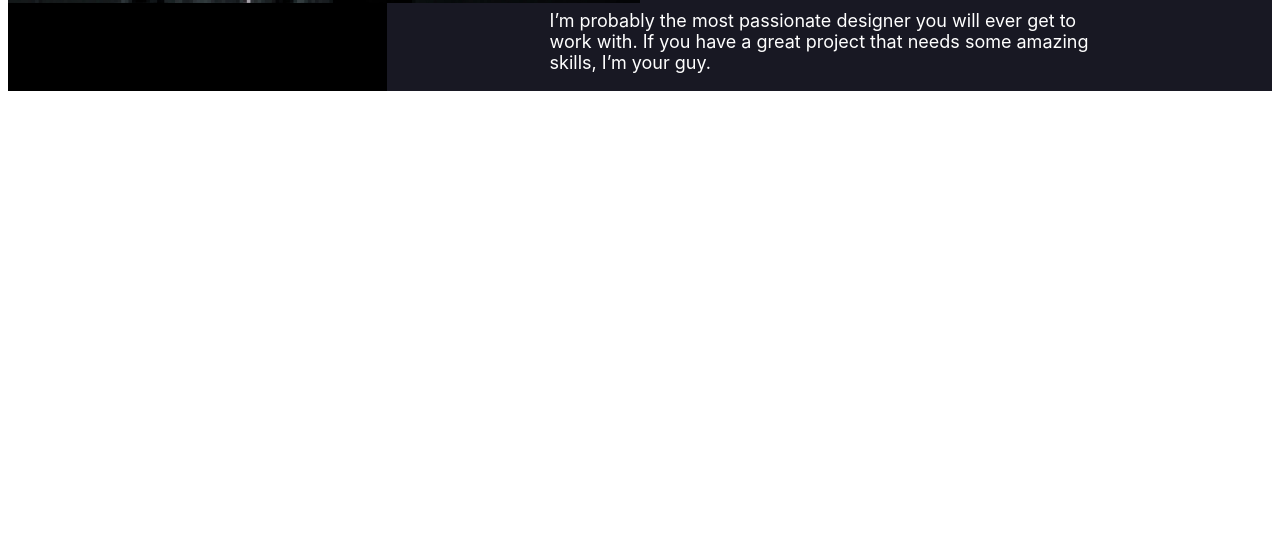
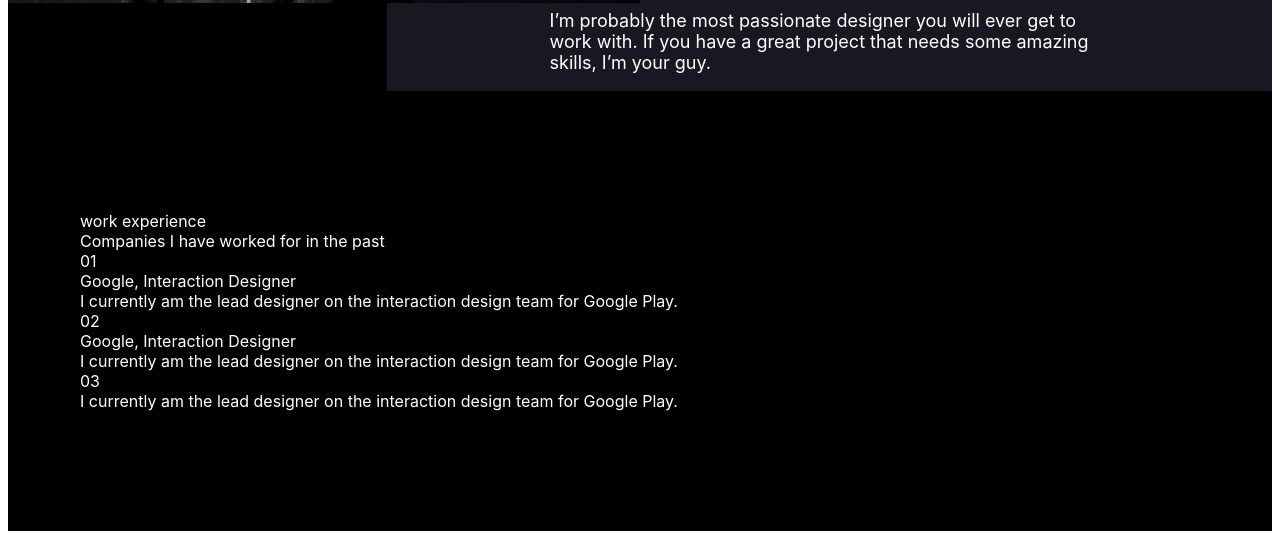
Before and after one commit to andreyon/Williams, a plain HTML site: page index.html in a window 1280 px wide. Shown: the part 823-1362 px from the top of the page. Before the commit the page ends 922 px from the top, so only its background shows below. Drawn offline with Linux system fonts and the light colour scheme.

Commit message:
Added experience section

```diff
--- a/css/style.css
+++ b/css/style.css
@@ -90,3 +90,9 @@
 .description {
   font-size: 18px;
 }
+
+.experience-section {
+  background-color: #000000;
+  padding: 120px 72px;
+  color: #ffffff;
+}
--- a/index.html
+++ b/index.html
@@ -44,6 +44,36 @@
           <div class="right"></div>
         </div>
       </section>
+
+      <section class="experience-section">
+        <div class="title">work experience</div>
+        <div class="main-title">Companies I have worked for in the past</div>
+        <div class="cards-wrapper">
+          <div class="card">
+            <div class="card-number">01</div>
+            <div class="card-title">Google, Interaction Designer</div>
+            <div class="card-description">
+              I currently am the lead designer on the interaction design team
+              for Google Play.
+            </div>
+          </div>
+          <div class="card">
+            <div class="card-number">02</div>
+            <div class="card-title">Google, Interaction Designer</div>
+            <div class="card-description">
+              I currently am the lead designer on the interaction design team
+              for Google Play.
+            </div>
+          </div>
+          <div class="card">
+            <div class="card-number">03</div>
+            <div class="card-description">
+              I currently am the lead designer on the interaction design team
+              for Google Play.
+            </div>
+          </div>
+        </div>
+      </section>
     </main>
 
     <footer></footer>
```
